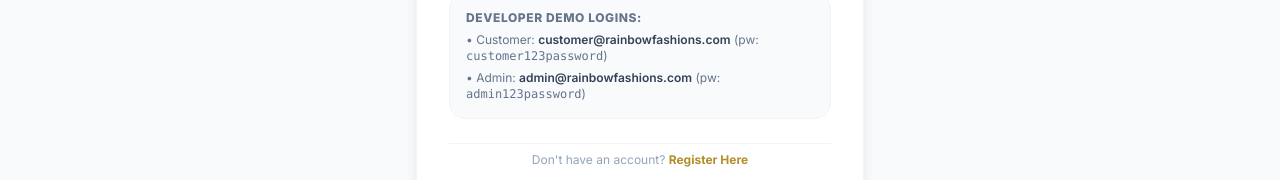
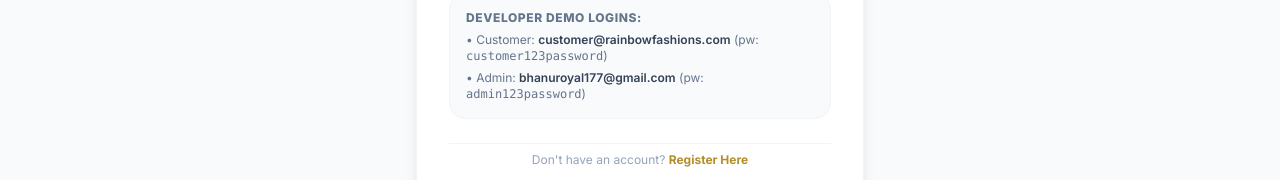
Before and after one commit to bhanu-royal-5335/online-clothes-shopping-website, a React (Vite) app in the folder client/: page /login in a window 1280 px wide. Shown: the part 526-706 px from the top of the page. Built offline with nearby package versions, Linux system fonts and the light colour scheme; no server answers.

Commit message:
Set bhanuroyal177@gmail.com as primary Admin user across application and login page

```diff
--- a/client/src/pages/Login.jsx
+++ b/client/src/pages/Login.jsx
@@ -128,7 +128,7 @@ const Login = () => {
         <div className="bg-slate-50 dark:bg-slate-950 border border-slate-100 dark:border-slate-850 p-4 rounded-2xl text-xs text-slate-500 space-y-1.5">
           <p className="font-extrabold uppercase text-slate-450 tracking-wider">Developer Demo Logins:</p>
           <p>• Customer: <span className="font-semibold text-slate-700 dark:text-slate-300">customer@rainbowfashions.com</span> (pw: <span className="font-mono">customer123password</span>)</p>
-          <p>• Admin: <span className="font-semibold text-slate-700 dark:text-slate-300">admin@rainbowfashions.com</span> (pw: <span className="font-mono">admin123password</span>)</p>
+          <p>• Admin: <span className="font-semibold text-slate-700 dark:text-slate-300">bhanuroyal177@gmail.com</span> (pw: <span className="font-mono">admin123password</span>)</p>
         </div>
 
         {/* Footnote */}
```
